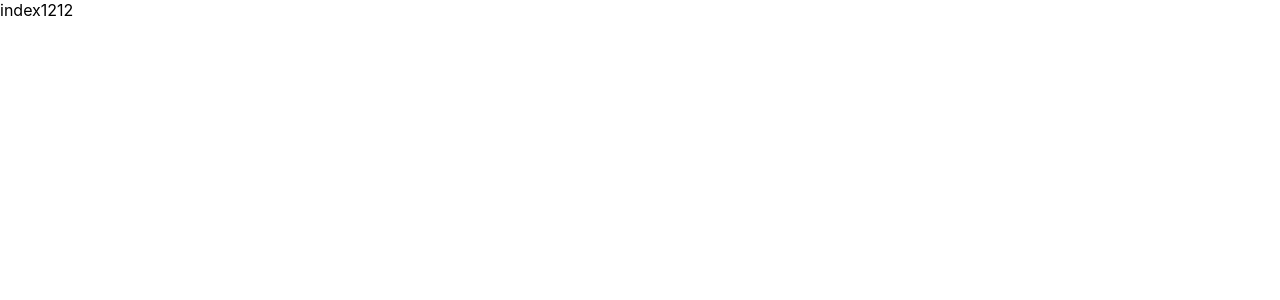
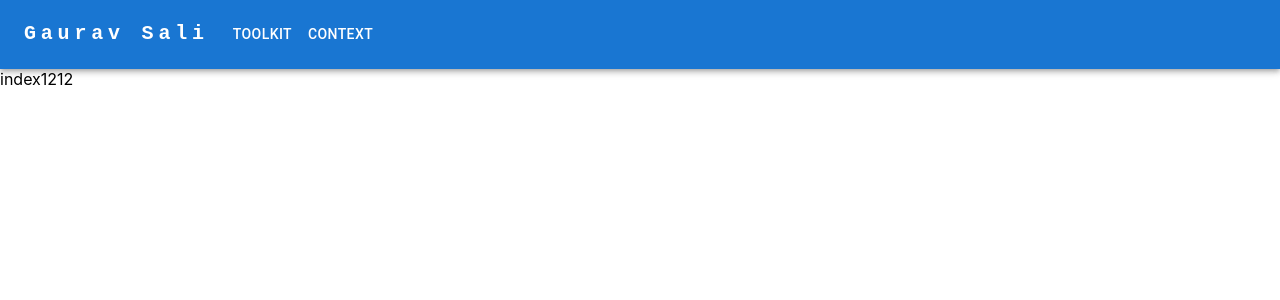
Before and after one commit to Gaurav12342/react-hook-reducer-typescript-context-api-redux-toolkit, a React (Create React App) app: page /dashboard in a window 1280 px wide. Shown: the top 300 px of the page. Built offline with nearby package versions, Linux system fonts and the light colour scheme; sample sign-in values are in the browser's storage.

Commit message:
Added basic header

```diff
--- /dev/null
+++ b/src/components/layout/Header.tsx
@@ -0,0 +1,71 @@
+import React, { FC } from 'react'
+import AppBar from '@mui/material/AppBar';
+import Box from '@mui/material/Box';
+import Toolbar from '@mui/material/Toolbar';
+import IconButton from '@mui/material/IconButton';
+import Typography from '@mui/material/Typography';
+import MenuIcon from '@mui/icons-material/Menu';
+import Container from '@mui/material/Container';
+import Button from '@mui/material/Button';
+
+
+const Header: FC = () => {
+    return (
+        <div>
+            <AppBar position="static">
+                <Container maxWidth="xl">
+                    <Toolbar disableGutters>
+                        <Typography
+                            variant="h6"
+                            noWrap
+                            component="a"
+                            href="/"
+                            sx={{
+                                mr: 2,
+                                display: { xs: 'none', md: 'flex' },
+                                fontFamily: 'monospace',
+                                fontWeight: 700,
+                                letterSpacing: '.3rem',
+                                color: 'inherit',
+                                textDecoration: 'none',
+                            }}
+                        >
+                            Gaurav Sali
+                        </Typography>
+
+                        <Box sx={{ flexGrow: 1, display: { xs: 'flex', md: 'none' } }}>
+                            <IconButton
+                                size="large"
+                                aria-label="account of current user"
+                                aria-controls="menu-appbar"
+                                aria-haspopup="true"
+                                color="inherit"
+                            >
+                                <MenuIcon />
+                            </IconButton>
+                        </Box>
+                        <Box sx={{ flexGrow: 1, display: { xs: 'none', md: 'flex' } }}>
+                            <Button
+                                // key={page}
+                                // onClick={handleCloseNavMenu}
+                                sx={{ my: 2, color: 'white', display: 'block' }}
+                            >
+                                {"Toolkit"}
+                            </Button>
+
+                            <Button
+                                // key={page}
+                                // onClick={handleCloseNavMenu}
+                                sx={{ my: 2, color: 'white', display: 'block' }}
+                            >
+                                {"Context"}
+                            </Button>
+                        </Box>
+                    </Toolbar>
+                </Container>
+            </AppBar>
+        </div>
+    )
+}
+
+export default Header
--- a/src/router/PrivateRoute.tsx
+++ b/src/router/PrivateRoute.tsx
@@ -1,12 +1,16 @@
 import { FC } from "react";
 import { Navigate, useLocation, Outlet } from "react-router-dom";
+import Header from "../components/layout/Header";
 import { isLogin } from '../utils/auth';
 
 const PrivateOutlet: FC = () => {
     const { pathname } = useLocation();
 
     return isLogin ? (
-        <Outlet />
+        <>
+            <Header />
+            <Outlet />
+        </>
     ) : (
         <Navigate to="/" state={{ from: pathname }} replace />
     );
```
Also changed, not shown: src/layout/Header.tsx (deleted, +0 -11 lines).
